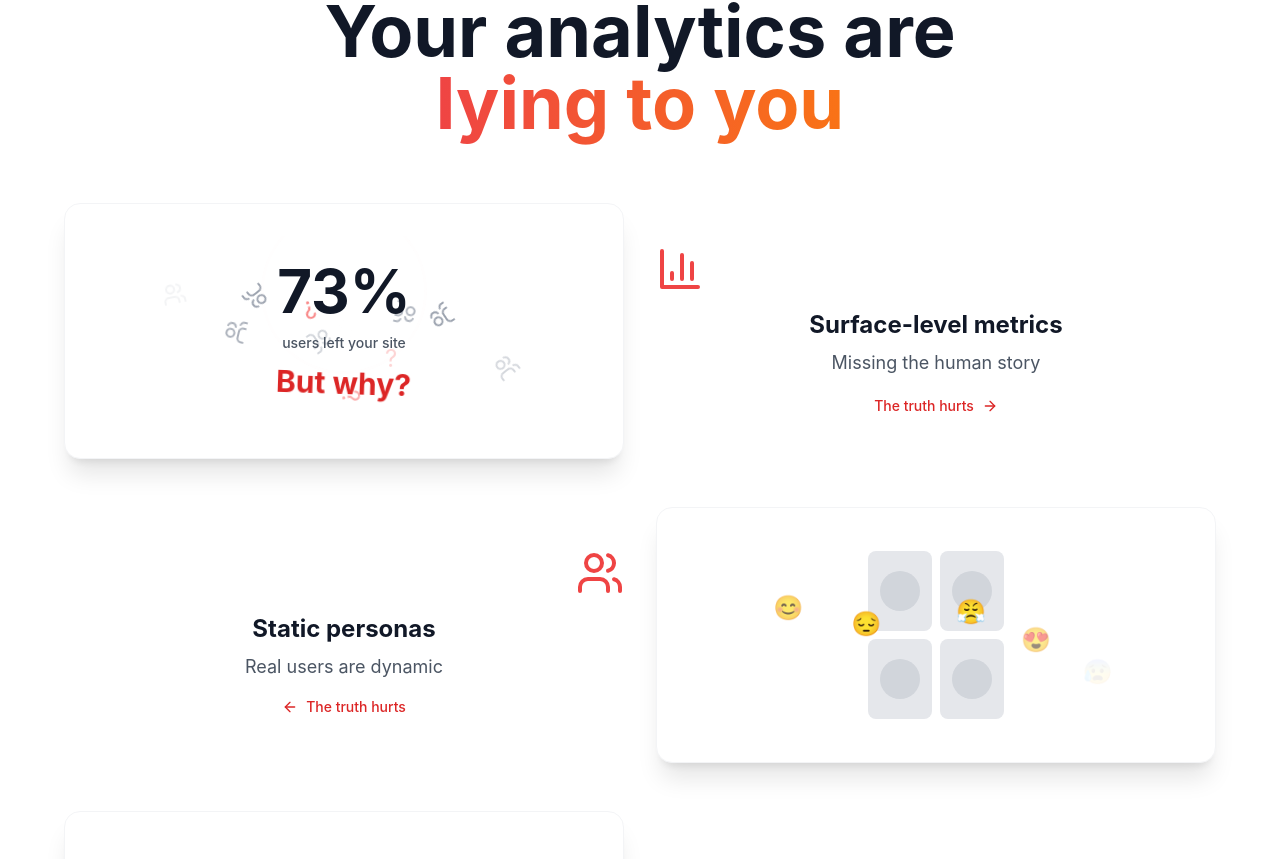
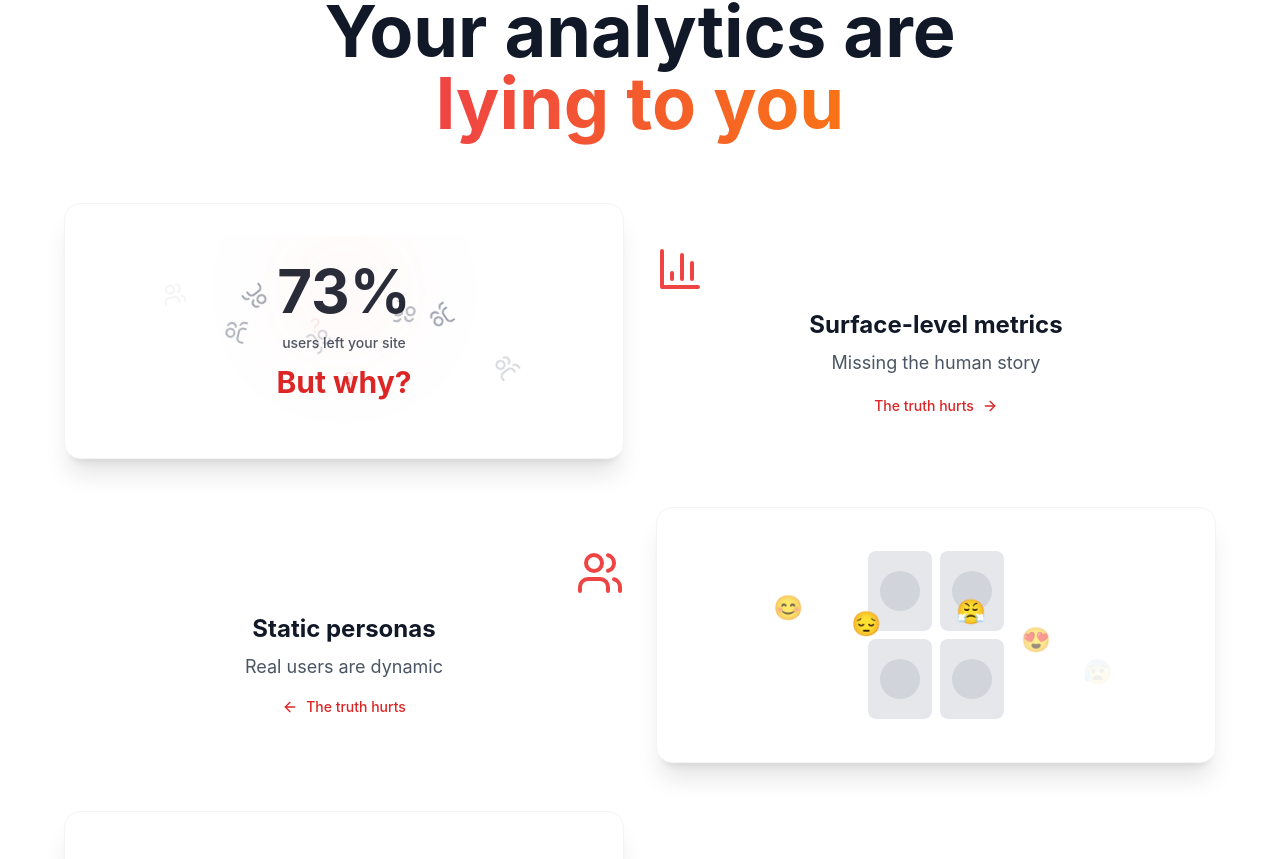
Before and after one commit to Treeback/wivvy-landing, a Next.js app: page / in a window 1280 px wide. Shown: the part 971-1830 px from the top of the page. Built offline with nearby package versions, Linux system fonts and the light colour scheme.

Commit message:
Make 73% users card animation more subtle and professional

```diff
--- a/components/ProblemStatement.tsx
+++ b/components/ProblemStatement.tsx
@@ -61,17 +61,27 @@ const ProblemStatement = () => {
               {/* Animated counter */}
               <div className="relative">
                 <motion.div
-                  initial={{ opacity: 0, y: 20 }}
+                  initial={{ opacity: 0, y: 10 }}
                   animate={{ opacity: 1, y: 0 }}
-                  transition={{ delay: 0.2 }}
+                  transition={{ delay: 0.2, duration: 0.8, ease: "easeOut" }}
                   className="text-6xl font-bold"
                 >
-                  <span className="text-gray-900">
+                  <motion.span
+                    className="text-gray-900"
+                    animate={{
+                      opacity: [0.8, 1, 0.8]
+                    }}
+                    transition={{
+                      duration: 4,
+                      repeat: Infinity,
+                      ease: "easeInOut"
+                    }}
+                  >
                     73%
-                  </span>
+                  </motion.span>
                 </motion.div>
 
-                {/* Pulsing ring around percentage */}
+                {/* Subtle glow effect */}
                 <motion.div
                   className="absolute inset-0 flex items-center justify-center pointer-events-none"
                   initial={{ opacity: 0 }}
@@ -79,14 +89,15 @@ const ProblemStatement = () => {
                   transition={{ delay: 0.5 }}
                 >
                   <motion.div
-                    className="w-32 h-32 border-2 border-red-400 rounded-full"
+                    className="w-32 h-32 bg-red-400 rounded-full blur-3xl"
                     animate={{
-                      scale: [1, 1.3, 1],
-                      opacity: [0.5, 0, 0.5]
+                      scale: [0.8, 1, 0.8],
+                      opacity: [0.05, 0.1, 0.05]
                     }}
                     transition={{
-                      duration: 2,
-                      repeat: Infinity
+                      duration: 4,
+                      repeat: Infinity,
+                      ease: "easeInOut"
                     }}
                   />
                 </motion.div>
@@ -95,51 +106,59 @@ const ProblemStatement = () => {
               <motion.div
                 initial={{ opacity: 0 }}
                 animate={{ opacity: 1 }}
-                transition={{ delay: 0.5 }}
+                transition={{ delay: 0.5, duration: 0.8 }}
                 className="text-sm text-gray-600 font-medium"
               >
                 users left your site
               </motion.div>
 
-              {/* Animated question */}
+              {/* Subtle question animation */}
               <motion.div
-                initial={{ opacity: 0, scale: 0.8 }}
+                initial={{ opacity: 0, y: 5 }}
                 animate={{
                   opacity: 1,
-                  scale: 1,
-                  rotate: [-2, 2, -2]
+                  y: 0
                 }}
                 transition={{
                   delay: 0.8,
-                  rotate: {
-                    duration: 2,
-                    repeat: Infinity,
-                    ease: "easeInOut"
-                  }
+                  duration: 0.8
                 }}
                 className="text-3xl font-bold text-red-600 mt-6"
               >
-                But why?
+                <motion.span
+                  animate={{
+                    y: [0, -2, 0]
+                  }}
+                  transition={{
+                    duration: 3,
+                    repeat: Infinity,
+                    ease: "easeInOut"
+                  }}
+                  style={{ display: 'inline-block' }}
+                >
+                  But why?
+                </motion.span>
               </motion.div>
 
-              {/* Question marks floating around */}
+              {/* Subtle floating question marks */}
               {[...Array(3)].map((_, i) => (
                 <motion.div
                   key={i}
-                  className="absolute text-2xl text-red-400"
+                  className="absolute text-xl text-red-300"
                   style={{
-                    left: `${[20, 50, 80][i]}%`,
-                    top: `${[20, 80, 50][i]}%`
+                    left: `${[25, 50, 75][i]}%`,
+                    top: `${[30, 70, 45][i]}%`
                   }}
+                  initial={{ opacity: 0 }}
                   animate={{
-                    y: [0, -10, 0],
-                    opacity: [0.3, 1, 0.3],
-                    rotate: [0, 360]
+                    y: [0, -5, 0],
+                    opacity: [0, 0.4, 0]
                   }}
                   transition={{
-                    duration: 3,
-                    delay: i * 0.5,
-                    repeat: Infinity
+                    duration: 4,
+                    delay: i * 1.2,
+                    repeat: Infinity,
+                    ease: "easeInOut"
                   }}
                 >
                   ?
```
